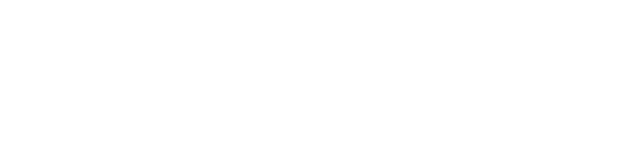
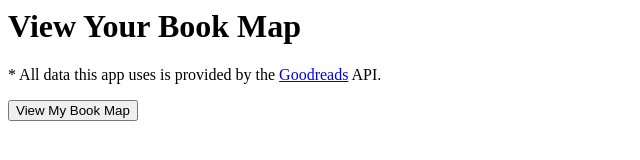
Before and after one commit to dmahely/book-map, a plain HTML site: page index.html in a window 1280 px wide. Shown: the whole page, without its empty margins (0-640 px from the left). Drawn offline with Linux system fonts and the light colour scheme.

Commit message:
Adds login button

```diff
--- a/index.html
+++ b/index.html
@@ -6,6 +6,9 @@
     <title>Book Map</title>
 </head>
 <body>
+    <h1>View Your Book Map</h1>
+    <p>* All data this app uses is provided by the <a href="https://www.goodreads.com">Goodreads</a> API.</p>
 
+    <button onclick="location.href='login.html'">View My Book Map</button>
 </body>
 </html>
```
